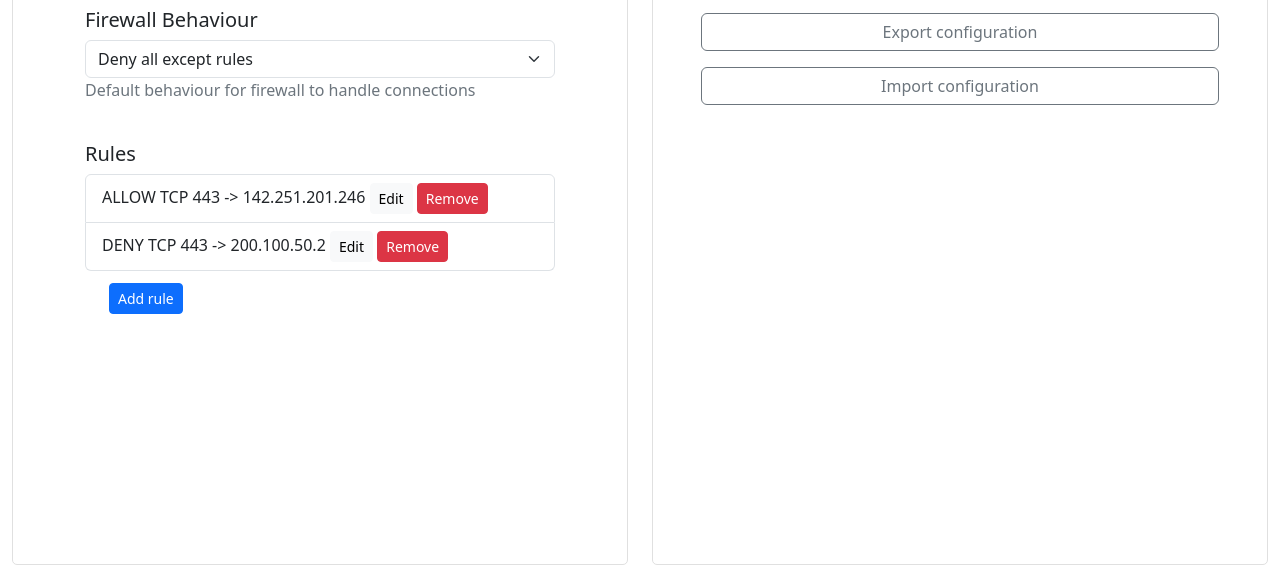
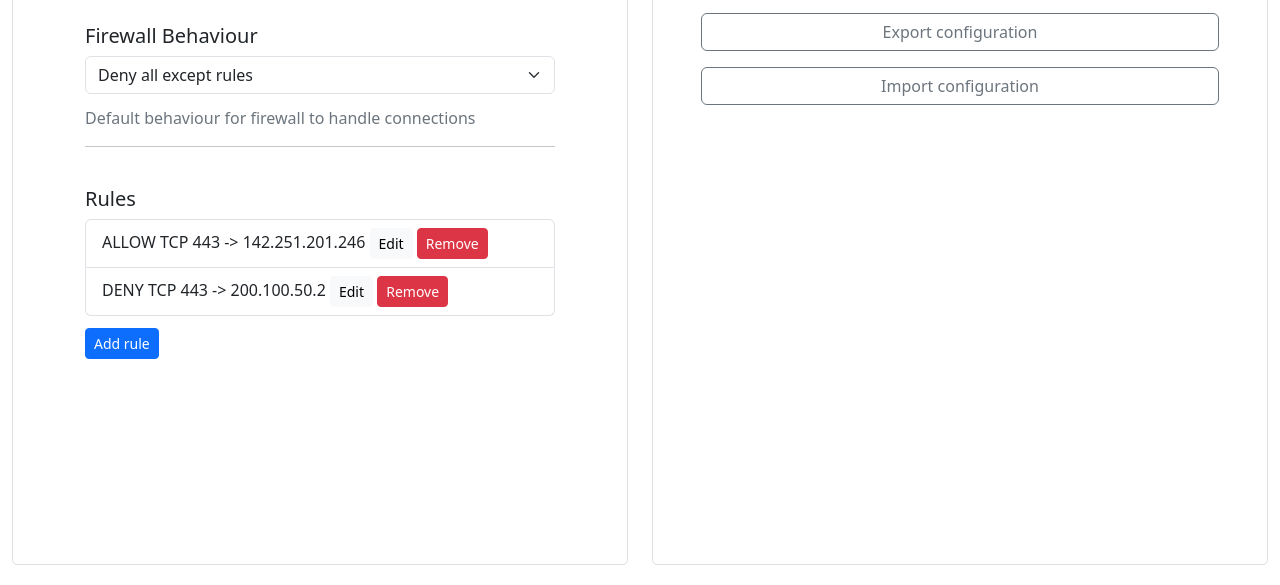
Before and after one commit to icaruuuuuu/firewall-wizard, a plain HTML site: page config.html in a window 1280 px wide. Shown: the part 215-800 px from the top of the page. Drawn offline with nearby package versions, Linux system fonts and the light colour scheme.

Commit message:
mais detalhismo

```diff
--- a/config.html
+++ b/config.html
@@ -22,8 +22,8 @@
 				<input type="checkbox" role="switch" class="form-check-input" id="switchCheckDefault">
 				</div>
 			</div>
+		</div>
 			<hr/>
-		</div>
 		</div>
 
 		<div class="pad">
@@ -33,7 +33,8 @@
 			<option value="allow">Allow all except rules</option>
 			<option value="register">Register only</option>
 		</select>
-		<p class="text-secondary">Default behaviour for firewall to handle connections</p>
+		<p class="text-secondary" style="margin-top: 12px;">Default behaviour for firewall to handle connections</p>
+		<hr/>
 		</div>
 
 		<div class="pad">
@@ -50,9 +51,7 @@
 				<input type=button onclick="alert('oi')" value="Remove" class="btn btn-danger btn-sm"/>
 			</li>
 		</ul>
-		<div class="pad">
-		<input type=button onclick="alert('este botão não funciona')" value="Add rule" class="btn btn-primary btn-sm">
-		</div>
+		<input type=button onclick="alert('este botão não funciona')" value="Add rule" class="btn btn-primary btn-sm" style="margin-top: 12px;">
 		</div>
 	</div>
 
```
